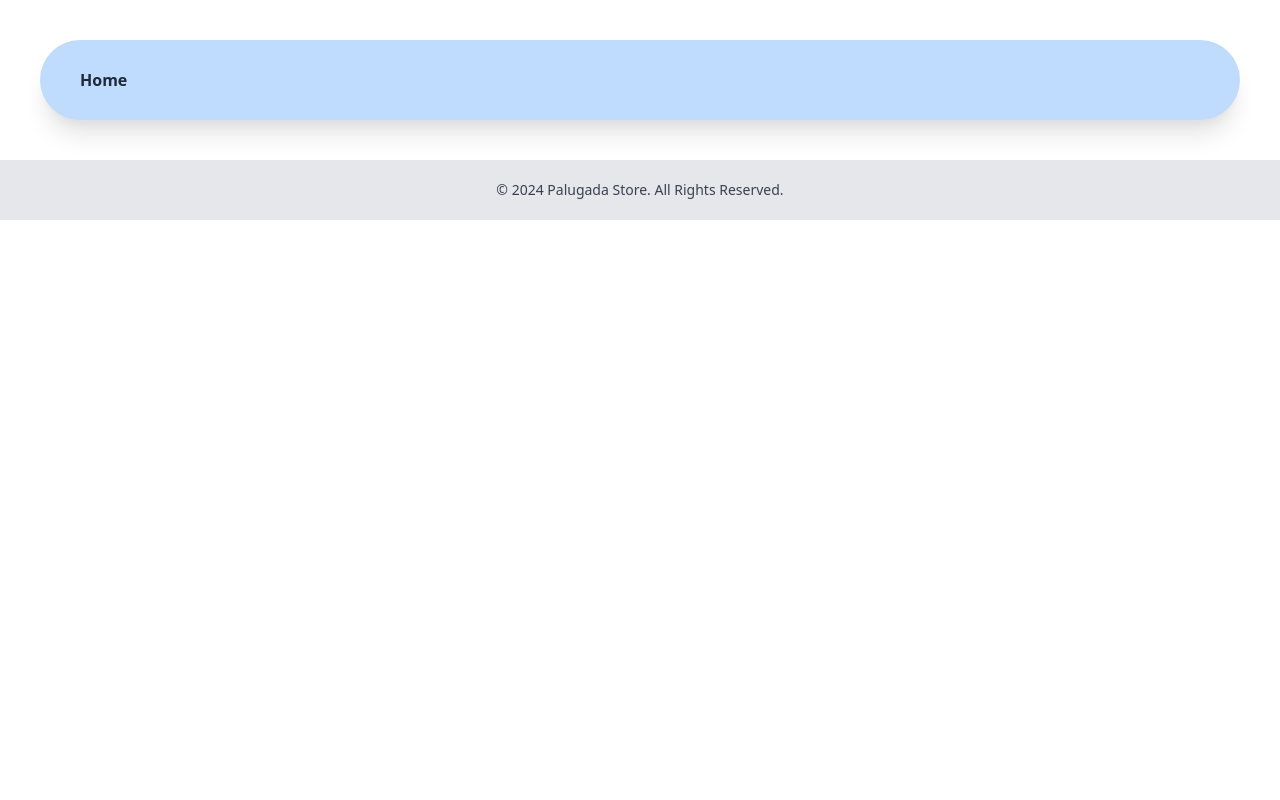
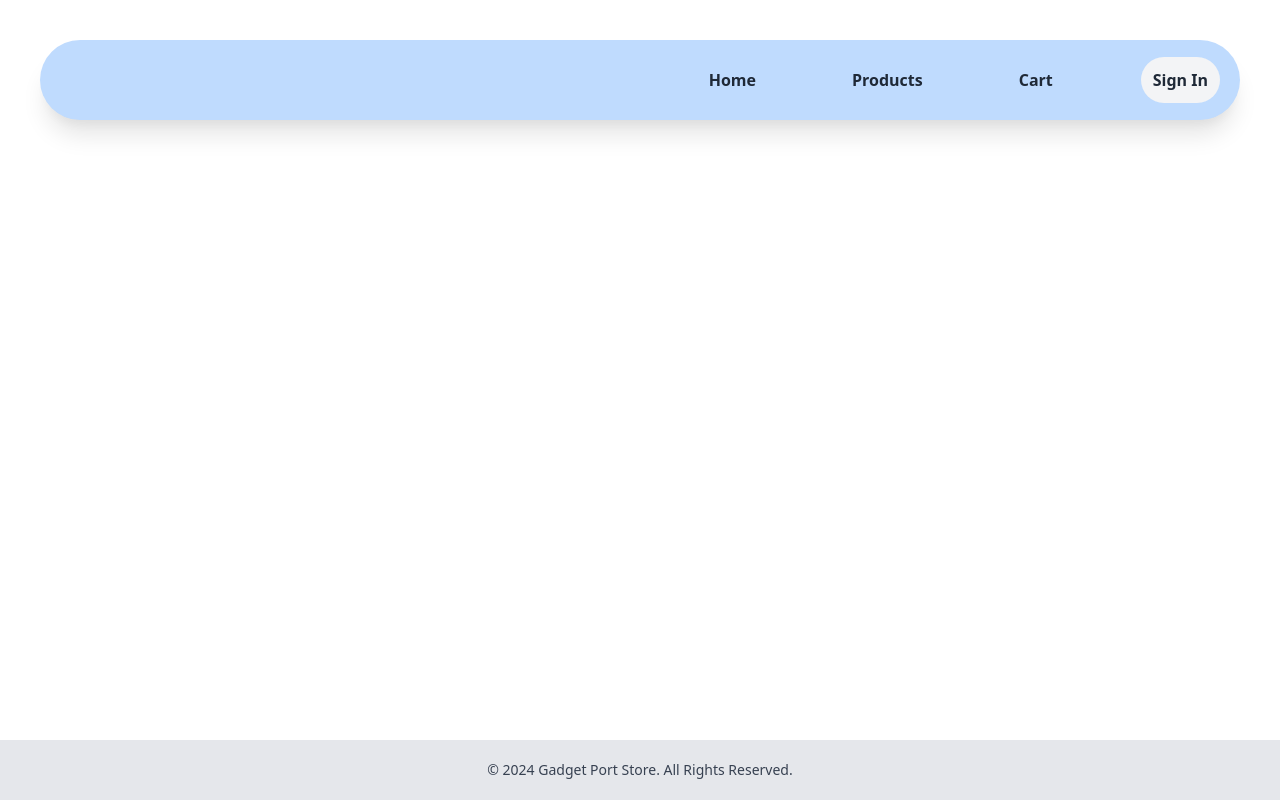
Before and after one commit to PBP-D08/gadget-port, a Django app: page / in a window 1280 px wide. Run offline with Django 5.2, Linux system fonts and the light colour scheme.

Commit message:
fix: navbar adjust

```diff
--- a/templates/base.html
+++ b/templates/base.html
@@ -1,4 +1,3 @@
-{% load static %}
 <!DOCTYPE html>
 <html lang="en">
 
@@ -6,7 +5,7 @@
     <meta charset="UTF-8">
     <meta http-equiv="X-UA-Compatible" content="IE=edge">
     <meta name="viewport" content="width=device-width, initial-scale=1.0">
-    <title>Palugada Store</title>
+    <title>Gadget Port Store</title>
     <link href="https://cdn.jsdelivr.net/npm/tailwindcss@latest/dist/tailwind.min.css" rel="stylesheet">
     <style>
         /* Custom background image using a class */
@@ -18,50 +17,38 @@
     </style>
 </head>
 
-<body class="bg-white font-sans m-0 p-0">
+<body class="bg-white font-sans flex flex-col min-h-screen">
 
     <!-- Navbar -->
-    <nav class="w-auto h-20 flex items-center justify-between px-10 sticky top-0 shadow-xl bg-blue-200 rounded-full m-10">
-        <!-- Logo -->
-        <!-- <img src="{% static 'logo.png' %}" class="w-16" alt="Logo"/> -->
+    <nav class="w-auto h-20 flex items-center justify-between m-10 shadow-xl bg-blue-200 rounded-full mb-10">
+        <div class="flex items-center">
+            <!-- <img src="" class="w-16 h-16 mr-4" alt="Logo"/> -->
 
-        <!-- Mobile Menu Button (Hamburger Icon) -->
+        </div>
         <div class="md:hidden">
-            <button id="mobile-menu-button" class="focus:outline-none p-2 bg-blue-500 hover:bg-blue-600 text-white rounded-lg transition duration-300">
+            <button id="mobile-menu-button" class="focus:outline-none p-2 mx-5 bg-blue-500 hover:bg-blue-600 text-white rounded-lg transition duration-300">
                 <svg class="w-6 h-6" xmlns="http://www.w3.org/2000/svg" fill="none" viewBox="0 0 24 24" stroke="currentColor">
                     <path stroke-linecap="round" stroke-linejoin="round" stroke-width="2" d="M4 6h16M4 12h16m-7 6h7"/>
                 </svg>
             </button>
         </div>
-
-        <!-- Desktop Menu -->
-        <ul class="hidden md:flex space-x-20">
-            <li>
-                <a href="{% url 'main:show_main' %}" class="text-gray-800 hover:text-blue-600 font-semibold transition duration-200">Home</a>
-            </li>
-            <!-- Additional links can be added here -->
+        <ul class="hidden md:flex space-x-20 p-5">
+            <li><a href="{% url 'main:show_main' %}" class="text-gray-800 hover:text-blue-600 p-2 rounded-xl font-semibold transition duration-200">Home</a></li>
+            <li><a href="{% url 'main:show_main' %}" class="text-gray-800 hover:text-blue-600 p-2 rounded-xl font-semibold transition duration-200">Products</a></li>
+            <li><a href="{% url 'main:show_main' %}" class="text-gray-800 hover:text-blue-600 p-2 rounded-xl font-semibold transition duration-200">Cart</a></li>
+            <li><a href="{% url 'main:show_main' %}" class="text-gray-800 hover:text-blue-600 bg-gray-100 p-3 rounded-full font-semibold transition duration-200">Sign In</a></li>
         </ul>
-
-        <!-- Mobile Menu (hidden by default) -->
-        <div id="mobile-menu" class="hidden absolute top-20 left-0 w-full text-center md:hidden">
-            <ul class="space-y-4 py-4 bg-blue-500 text-white">
-                <li>
-                    <a href="{% url 'main:show_main' %}" class="hover:bg-blue-600 block px-4 py-2 rounded-md">Home</a>
-                </li>
-                <!-- Additional mobile links can go here -->
-            </ul>
-        </div>
     </nav>
 
     <!-- Main Content Block -->
-    <div class="container mx-auto">
+    <div class="flex-grow container mx-auto mb-10">
         {% block content %}
         {% endblock content %}
     </div>
 
     <!-- Footer -->
-    <footer class="text-center py-5 mt-10 bg-gray-200">
-        <p class="text-gray-700 text-sm">© 2024 Palugada Store. All Rights Reserved.</p>
+    <footer class="text-center py-5 bg-gray-200">
+        <p class="text-gray-700 text-sm">© 2024 Gadget Port Store. All Rights Reserved.</p>
     </footer>
 
     <!-- JavaScript for Mobile Menu Toggle -->
```
